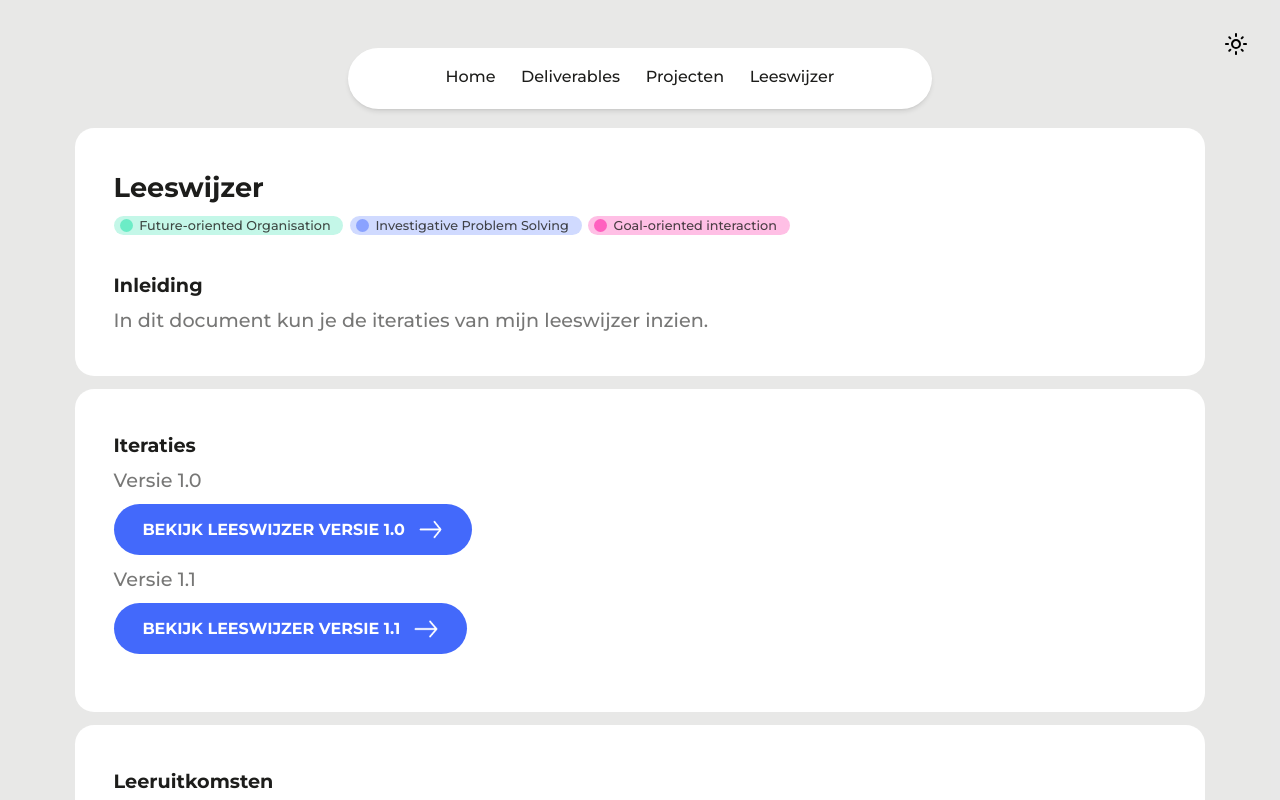
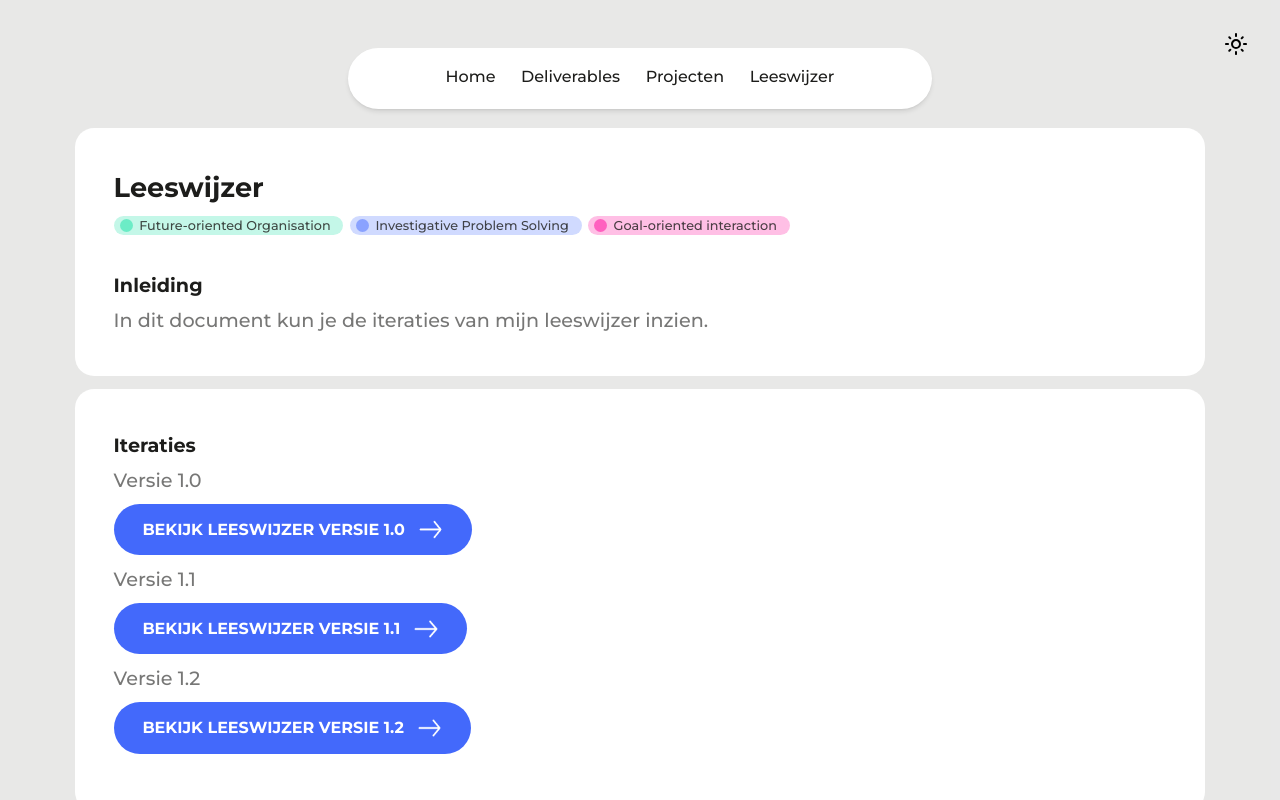
Before and after one commit to metteghijsen/semester6-website, a Nuxt app in the folder frontend/: page /deliverable/leeswijzer in a window 1280 px wide. Shown: the top 800 px of the page. Built offline with nearby package versions, Linux system fonts and the light colour scheme.

Commit message:
Feature: Nieuwe versie van leeswijzer toegevoegd

```diff
--- a/frontend/pages/deliverable/leeswijzer.vue
+++ b/frontend/pages/deliverable/leeswijzer.vue
@@ -43,6 +43,20 @@
               />
             </div>
           </div>
+
+          Versie 1.2
+          <div class="flex flex-row">
+            <div class="w-max my-2 mr-4">
+              <UiButton
+                label="bekijk leeswijzer versie 1.2"
+                primary
+                regular
+                arrow
+                to="/documents/leeswijzerv1.2.pdf"
+                target="_blank"
+              />
+            </div>
+          </div>
         </UiTextbox>
         <UiTextbox title="Leeruitkomsten">
           •	<b> Learning outcome 4: Future-oriented organisation </b> <br>
--- a/frontend/pages/leeswijzer.vue
+++ b/frontend/pages/leeswijzer.vue
@@ -5,7 +5,7 @@
         <LayoutTaskbar />
         <div v-motion-slide-bottom class="flex flex-row">
           <iframe
-            src="/documents/leeswijzerv1.1.pdf"
+            src="/documents/leeswijzerv1.2.pdf"
             width="1100px"
             height="1250px"
             title="leeswijzer"
@@ -15,20 +15,18 @@
             <div class="m-4">
               <!-- Loop over de leeruitkomsten -->
               <div v-for="(outcome, index) in outcomes" :key="index">
-                <UiTypography :type="'h4'" :size="'heading4'" :color="outcome.color" class="mt-5 flex flex-row">
+                <UiTypography :type="'h4'" :size="'heading4'" :color="outcome.color" class="mt-5 flex flex-row cursor-pointer select-none" @click="toggleLearningOutcome(index)">
                   {{ outcome.title }}
                   <NuxtImg
                     v-if="outcome.show === false"
                     :src="outcome.iconFalse"
-                    class="w-3 cursor-pointer"
-                    @click="toggleLearningOutcome(index)"
+                    class="w-3"
                   />
 
                   <NuxtImg
                     v-if="outcome.show === true"
                     :src="outcome.iconTrue"
-                    class="w-3 cursor-pointer"
-                    @click="toggleLearningOutcome(index)"
+                    class="w-3"
                   />
                 </UiTypography>
 
```
Also changed, not shown: 1 other file (tests, documents, lock files or other folders).
